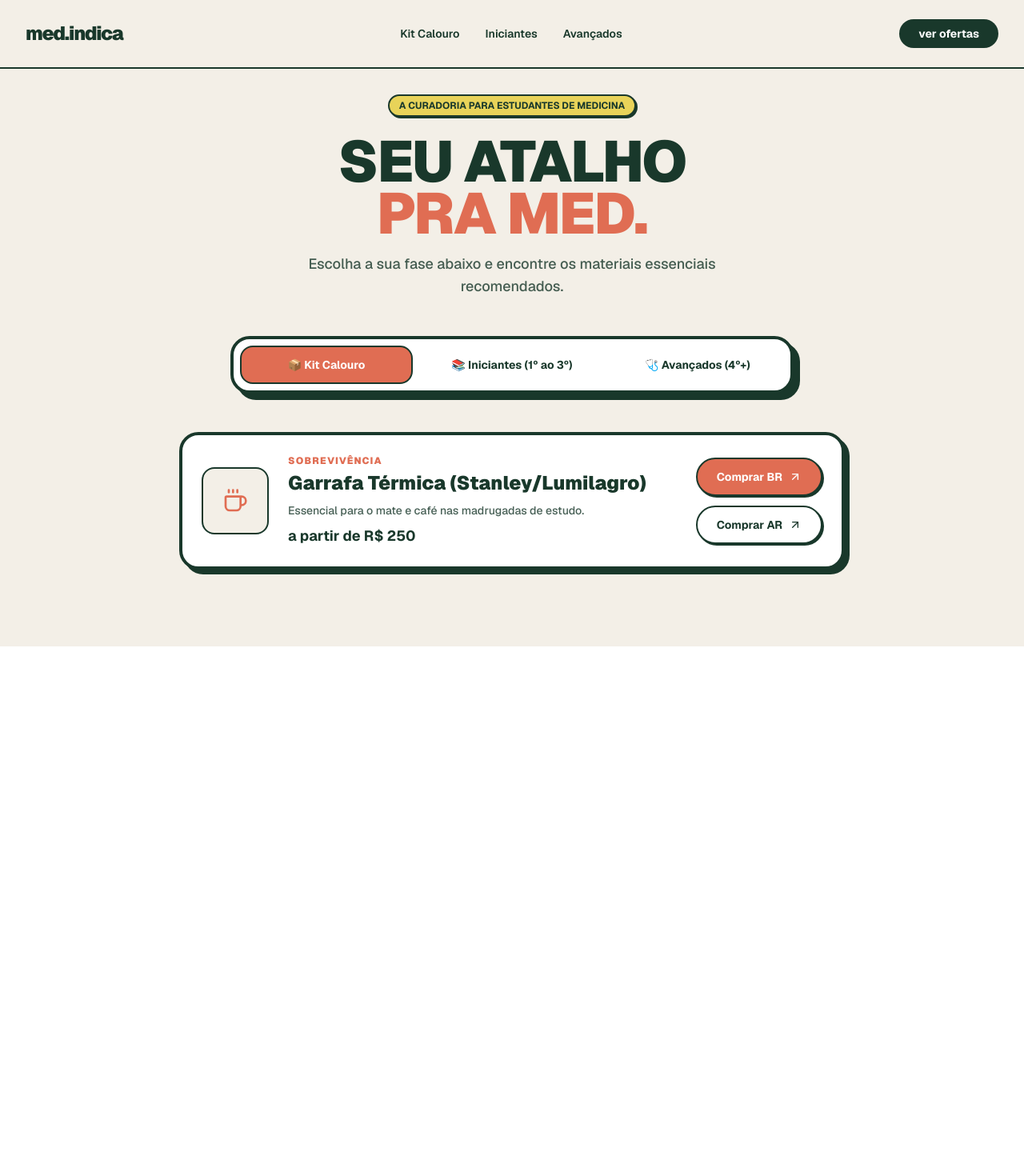
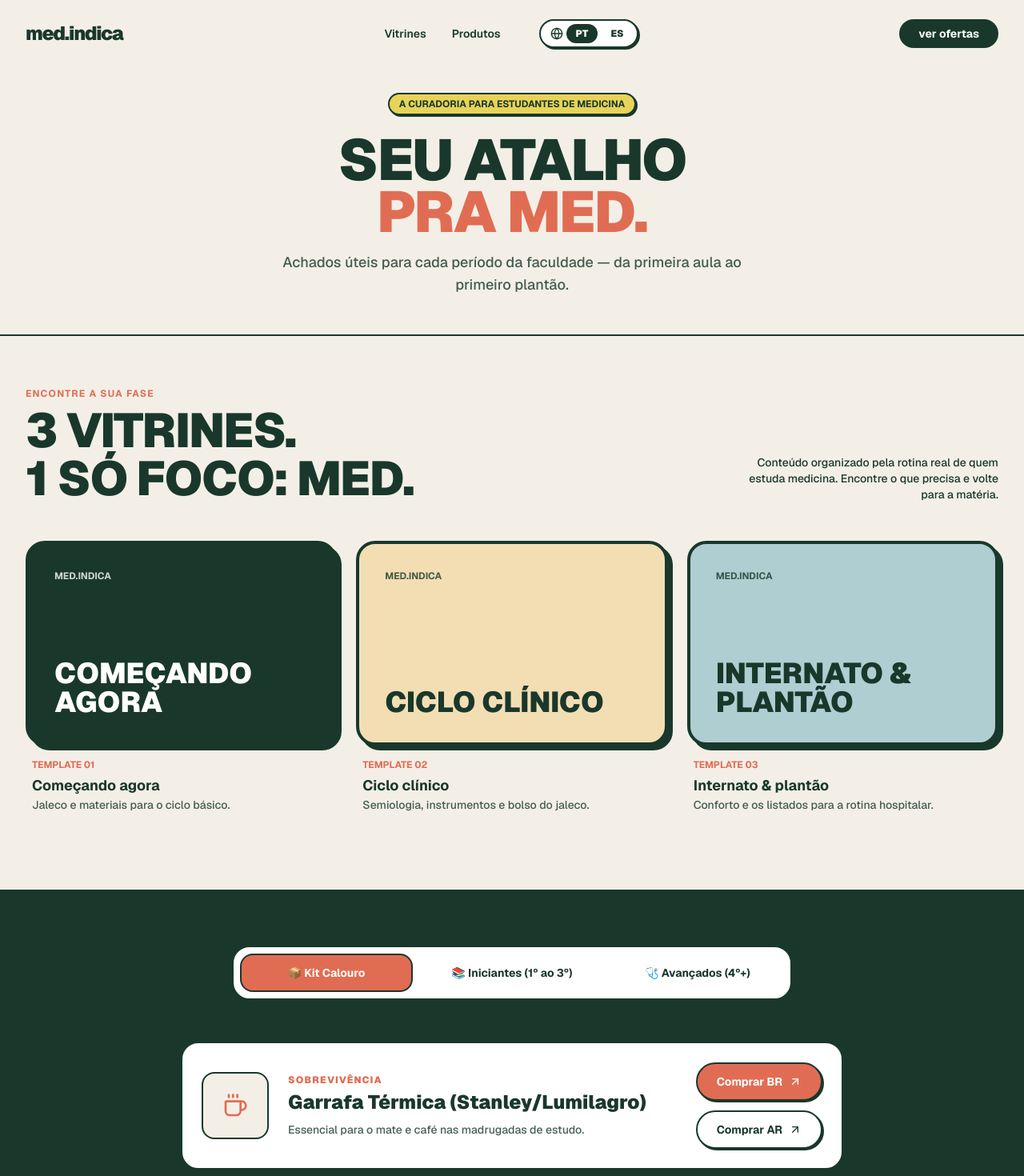
Before and after one commit to MostardaPunk/loja-med-indica, a Next.js app: page / in a window 1280 px wide. Shown: the top 1470 px of the page at 80% size. Before the commit the page ends 808 px from the top, so only its background shows below. Built offline with nearby package versions, Linux system fonts and the light colour scheme.

Commit message:
Remover precos para otimizar conversao de afiliados

```diff
--- a/app/page.tsx
+++ b/app/page.tsx
@@ -1,81 +1,164 @@
 "use client";
 
 import React, { useState } from 'react';
-import { Book, Stethoscope, Coffee, Laptop, Activity, ArrowRight, ArrowUpRight, Package } from 'lucide-react';
+import { Book, Stethoscope, Coffee, Laptop, Activity, ArrowRight, ArrowUpRight, Globe } from 'lucide-react';
 
 export default function MedIndicaPage() {
-  // Estado que controla qual aba está visível. Começa no 'calouro'.
   const [abaAtiva, setAbaAtiva] = useState('calouro');
+  const [idioma, setIdioma] = useState('pt');
 
   // ========================================================================
-  // 🛒 1. PRODUTOS: KIT CALOURO
+  // 🌍 DICIONÁRIO GERAL DO SITE
+  // ========================================================================
+  const textos = {
+    pt: {
+      menuVitrines: "Vitrines",
+      menuProdutos: "Produtos",
+      btnVerOfertas: "ver ofertas",
+      tagHero: "A CURADORIA PARA ESTUDANTES DE MEDICINA",
+      tituloHero1: "SEU ATALHO",
+      tituloHero2: "PRA MED.",
+      descHero: "Achados úteis para cada período da faculdade — da primeira aula ao primeiro plantão.",
+      tagVitrine: "Encontre a sua fase",
+      tituloVitrine: "3 VITRINES.",
+      subVitrine: "1 SÓ FOCO: MED.",
+      descVitrine: "Conteúdo organizado pela rotina real de quem estuda medicina. Encontre o que precisa e volte para a matéria.",
+      aba1: "📦 Kit Calouro",
+      aba2: "📚 Iniciantes (1º ao 3º)",
+      aba3: "🩺 Avançados (4º+)",
+      btnBR: "Comprar BR",
+      btnAR: "Comprar AR"
+    },
+    es: {
+      menuVitrines: "Vitrinas",
+      menuProdutos: "Productos",
+      btnVerOfertas: "ver ofertas",
+      tagHero: "LA SELECCIÓN PARA ESTUDIANTES DE MEDICINA",
+      tituloHero1: "TU ATAJO",
+      tituloHero2: "A MED.",
+      descHero: "Hallazgos útiles para cada período de la facultad — desde la primera clase hasta la primera guardia.",
+      tagVitrine: "Encuentra tu fase",
+      tituloVitrine: "3 VITRINAS.",
+      subVitrine: "1 SOLO ENFOQUE: MED.",
+      descVitrine: "Contenido organizado por la rutina real del estudiante de medicina. Encuentra lo que necesitas y vuelve a estudiar.",
+      aba1: "📦 Kit Ingresante",
+      aba2: "📚 Iniciales (1º al 3º)",
+      aba3: "🩺 Avanzados (4º+)",
+      btnBR: "Comprar BR",
+      btnAR: "Comprar AR"
+    }
+  };
+
+  const t = idioma === 'pt' ? textos.pt : textos.es;
+
+  // ========================================================================
+  // 🛒 1. SECÇÃO DAS VITRINES
+  // ========================================================================
+  const vitrines = [
+    {
+      id: 1,
+      fase: "TEMPLATE 01",
+      tituloPT: "Começando agora",
+      tituloES: "Empezando ahora",
+      descricaoPT: "Jaleco e materiais para o ciclo básico.",
+      descricaoES: "Ambo y materiales para el ciclo básico.",
+      corBg: "bg-[#19382B]",
+      corTexto: "text-white",
+    },
+    {
+      id: 2,
+      fase: "TEMPLATE 02",
+      tituloPT: "Ciclo clínico",
+      tituloES: "Ciclo clínico",
+      descricaoPT: "Semiologia, instrumentos e bolso do jaleco.",
+      descricaoES: "Semiología, instrumentos y bolsillo del ambo.",
+      corBg: "bg-[#F3DEB4]",
+      corTexto: "text-[#19382B]",
+    },
+    {
+      id: 3,
+      fase: "TEMPLATE 03",
+      tituloPT: "Internato & plantão",
+      tituloES: "Práctica final y guardia",
+      descricaoPT: "Conforto e os listados para a rotina hospitalar.",
+      descricaoES: "Confort y los listados para la rutina hospitalaria.",
+      corBg: "bg-[#AECED2]",
+      corTexto: "text-[#19382B]",
+    }
+  ];
+
+  // ========================================================================
+  // 🛒 2. PRODUTOS DAS ABAS INTERATIVAS
   // ========================================================================
   const produtosCalouro = [
     {
       id: 1,
-      tag: "SOBREVIVÊNCIA",
-      nome: "Garrafa Térmica (Stanley/Lumilagro)",
-      descricao: "Essencial para o mate e café nas madrugadas de estudo.",
-      precoBase: "250",
-      linkAR: "#", // Cole o link do ML Argentina aqui
-      linkBR: "#", // Cole o link do ML Brasil aqui
+      tagPT: "SOBREVIVÊNCIA",
+      tagES: "SUPERVIVENCIA",
+      nomePT: "Garrafa Térmica (Stanley/Lumilagro)",
+      nomeES: "Termo (Stanley/Lumilagro)",
+      descricaoPT: "Essencial para o mate e café nas madrugadas de estudo.",
+      descricaoES: "Esencial para el mate y café en las madrugadas de estudio.",
+      linkAR: "https://www.mercadolibre.com.ar",
+      linkBR: "https://www.mercadolivre.com.br",
       icone: <Coffee className="w-8 h-8 text-[#E06D53]" />
     }
   ];
 
-  // ========================================================================
-  // 🛒 2. PRODUTOS: INICIANTES (1º ao 3º ano)
-  // ========================================================================
   const produtosIniciantes = [
     {
       id: 1,
-      tag: "ESTUDO",
-      nome: "Suporte Ergonômico Notebook",
-      descricao: "Salva o seu pescoço nas horas de leitura de Crecimiento y Desarrollo.",
-      precoBase: "89",
+      tagPT: "ESTUDO",
+      tagES: "ESTUDIO",
+      nomePT: "Suporte Ergonômico Notebook",
+      nomeES: "Soporte Ergonómico Notebook",
+      descricaoPT: "Salva o seu pescoço nas horas de leitura de Crecimiento y Desarrollo.",
+      descricaoES: "Salva tu cuello en las horas de lectura de Crecimiento y Desarrollo.",
       linkAR: "#",
       linkBR: "#",
       icone: <Laptop className="w-8 h-8 text-[#19382B]" />
     },
     {
       id: 2,
-      tag: "LIVRO",
-      nome: "Atlas de Anatomia Humana",
-      descricao: "Obrigatório para as aulas práticas de laboratório.",
-      precoBase: "450",
+      tagPT: "LIVRO",
+      tagES: "LIBRO",
+      nomePT: "Atlas de Anatomia Humana",
+      nomeES: "Atlas de Anatomía Humana",
+      descricaoPT: "Obrigatório para as aulas práticas de laboratório.",
+      descricaoES: "Obligatorio para las clases prácticas de laboratorio.",
       linkAR: "#",
       linkBR: "#",
       icone: <Book className="w-8 h-8 text-[#19382B]" />
     }
   ];
 
-  // ========================================================================
-  // 🛒 3. PRODUTOS: AVANÇADOS (4º ano em diante)
-  // ========================================================================
   const produtosAvancados = [
     {
       id: 1,
-      tag: "OBRIGATÓRIO",
-      nome: "Pijama Cirúrgico (Ambo)",
-      descricao: "Tecido anti-amasso, perfeito para os plantões.",
-      precoBase: "150",
+      tagPT: "OBRIGATÓRIO",
+      tagES: "OBLIGATORIO",
+      nomePT: "Pijama Cirúrgico (Ambo)",
+      nomeES: "Ambo Médico",
+      descricaoPT: "Tecido anti-amasso, perfeito para os plantões.",
+      descricaoES: "Tela antimanchas y antiarrugas, perfecto para las guardias.",
       linkAR: "#",
       linkBR: "#",
       icone: <Activity className="w-8 h-8 text-[#E06D53]" />
     },
     {
       id: 2,
-      tag: "CLÍNICA",
-      nome: "Estetoscópio Littmann",
-      descricao: "A melhor acústica para Semiologia. Investimento para a vida.",
-      precoBase: "850",
+      tagPT: "CLÍNICA",
+      tagES: "CLÍNICA",
+      nomePT: "Estetoscópio Littmann",
+      nomeES: "Estetoscopio Littmann",
+      descricaoPT: "A melhor acústica para Semiologia. Investimento para a vida.",
+      descricaoES: "La mejor acústica para Semiología. Inversión para toda la vida.",
       linkAR: "#",
       linkBR: "#",
       icone: <Stethoscope className="w-8 h-8 text-[#E06D53]" />
     }
   ];
 
-  // Função para escolher qual lista mostrar baseada na aba ativa
   const obterProdutosDaAba = () => {
     if (abaAtiva === 'calouro') return produtosCalouro;
     if (abaAtiva === 'iniciantes') return produtosIniciantes;
@@ -92,57 +175,110 @@ export default function MedIndicaPage() {
     <div className="min-h-screen bg-[#F3EFE7] text-[#19382B] font-sans selection:bg-[#E06D53] selection:text-white pb-24">
 
       {/* NAVBAR */}
-      <nav className="flex items-center justify-between px-8 py-6 max-w-7xl mx-auto border-b-2 border-[#19382B] border-opacity-10 mb-8">
+      <nav className="flex items-center justify-between px-8 py-6 max-w-7xl mx-auto mb-8">
         <div className="text-2xl font-black tracking-tighter">med.indica</div>
-        <div className="hidden md:flex gap-8 text-sm font-semibold">
-          <button onClick={() => setAbaAtiva('calouro')} className="hover:text-[#E06D53] transition">Kit Calouro</button>
-          <button onClick={() => setAbaAtiva('iniciantes')} className="hover:text-[#E06D53] transition">Iniciantes</button>
-          <button onClick={() => setAbaAtiva('avancados')} className="hover:text-[#E06D53] transition">Avançados</button>
+
+        <div className="hidden md:flex gap-8 text-sm font-semibold items-center">
+          <a href="#vitrines" className="hover:text-[#E06D53] transition">{t.menuVitrines}</a>
+          <a href="#loja" className="hover:text-[#E06D53] transition">{t.menuProdutos}</a>
+
+          <div className="flex items-center gap-1 bg-white rounded-full p-1 border-2 border-[#19382B] shadow-[2px_2px_0px_#19382B] ml-4">
+            <Globe className="w-4 h-4 text-[#19382B] ml-2" />
+            <button onClick={() => setIdioma('pt')} className={`px-3 py-1 text-xs font-black rounded-full transition ${idioma === 'pt' ? 'bg-[#19382B] text-white' : 'text-[#19382B] hover:bg-gray-200'}`}>PT</button>
+            <button onClick={() => setIdioma('es')} className={`px-3 py-1 text-xs font-black rounded-full transition ${idioma === 'es' ? 'bg-[#19382B] text-white' : 'text-[#19382B] hover:bg-gray-200'}`}>ES</button>
           </div>
-        <button onClick={() => setAbaAtiva('calouro')} className="bg-[#19382B] text-white px-6 py-2 rounded-full text-sm font-bold hover:bg-opacity-90 transition">
-          ver ofertas
-        </button>
+        </div>
+
+        <a href="#loja" className="bg-[#19382B] text-white px-6 py-2 rounded-full text-sm font-bold hover:bg-opacity-90 transition hidden md:block">
+          {t.btnVerOfertas}
+        </a>
       </nav>
 
-      {/* HERO SECTION COMPACTA (Para as abas aparecerem logo) */}
+      {/* MENU MOBILE IDIOMA */}
+      <div className="flex justify-center md:hidden mb-8">
+         <div className="flex items-center gap-1 bg-white rounded-full p-1 border-2 border-[#19382B] shadow-[2px_2px_0px_#19382B]">
+            <Globe className="w-4 h-4 text-[#19382B] ml-2" />
+            <button onClick={() => setIdioma('pt')} className={`px-3 py-1 text-xs font-black rounded-full transition ${idioma === 'pt' ? 'bg-[#19382B] text-white' : 'text-[#19382B] hover:bg-gray-200'}`}>PT</button>
+            <button onClick={() => setIdioma('es')} className={`px-3 py-1 text-xs font-black rounded-full transition ${idioma === 'es' ? 'bg-[#19382B] text-white' : 'text-[#19382B] hover:bg-gray-200'}`}>ES</button>
+          </div>
+      </div>
+
+      {/* HERO SECTION */}
       <header className="px-8 pb-12 max-w-7xl mx-auto flex flex-col items-center text-center">
         <div className="inline-block bg-[#E8D359] text-xs font-bold px-3 py-1 rounded-full border-2 border-[#19382B] mb-6 shadow-[2px_2px_0px_#19382B]">
-          A CURADORIA PARA ESTUDANTES DE MEDICINA
+          {t.tagHero}
         </div>
-        <h1 className="text-5xl md:text-7xl font-black leading-[0.9] tracking-tight mb-4">
-          SEU ATALHO <br/><span className="text-[#E06D53]">PRA MED.</span>
+        <h1 className="text-5xl md:text-7xl font-black leading-[0.9] tracking-tight mb-4 uppercase">
+          {t.tituloHero1} <br/><span className="text-[#E06D53]">{t.tituloHero2}</span>
         </h1>
         <p className="text-lg font-medium max-w-xl opacity-80">
-          Escolha a sua fase abaixo e encontre os materiais essenciais recomendados.
+          {t.descHero}
         </p>
       </header>
 
-      {/* MENU DE ABAS */}
+      {/* SECÇÃO 3 VITRINES */}
+      <section id="vitrines" className="px-8 py-16 max-w-7xl mx-auto border-t-2 border-[#19382B]">
+        <div className="flex flex-col md:flex-row justify-between items-end mb-12">
+          <div>
+            <p className="text-[#E06D53] text-xs font-bold tracking-widest uppercase mb-2">{t.tagVitrine}</p>
+            <h2 className="text-4xl md:text-6xl font-black tracking-tight uppercase">{t.tituloVitrine}<br/>{t.subVitrine}</h2>
+          </div>
+          <p className="max-w-xs font-medium text-sm text-right hidden md:block">
+            {t.descVitrine}
+          </p>
+        </div>
+
+        <div className="grid grid-cols-1 md:grid-cols-3 gap-6">
+          {vitrines.map((vitrine) => (
+            <div key={vitrine.id} className="group cursor-pointer">
+              <div className={`${vitrine.corBg} ${vitrine.corTexto} p-8 rounded-3xl h-64 border-4 border-[#19382B] shadow-[6px_6px_0px_#19382B] flex flex-col justify-between mb-4 group-hover:-translate-y-2 transition-transform`}>
+                <div className="flex justify-between items-center text-xs font-bold opacity-80 uppercase">
+                  <span>med.indica</span>
+                </div>
+                <h3 className="text-4xl font-black leading-none uppercase">
+                  {idioma === 'pt' ? vitrine.tituloPT : vitrine.tituloES}
+                </h3>
+              </div>
+              <div className="flex justify-between items-start px-2">
+                <div>
+                  <p className="text-[#E06D53] text-xs font-bold mb-1">{vitrine.fase}</p>
+                  <h4 className="font-bold text-lg">{idioma === 'pt' ? vitrine.tituloPT : vitrine.tituloES}</h4>
+                  <p className="text-sm font-medium opacity-80">{idioma === 'pt' ? vitrine.descricaoPT : vitrine.descricaoES}</p>
+                </div>
+              </div>
+            </div>
+          ))}
+        </div>
+      </section>
+
+      {/* LOJA E MENU DE ABAS INTERATIVAS */}
+      <section id="loja" className="bg-[#19382B] py-16 mt-8 border-t-4 border-[#19382B]">
+
         <div className="px-8 max-w-3xl mx-auto mb-12">
           <div className="flex flex-col sm:flex-row gap-4 justify-center bg-white p-2 rounded-3xl border-4 border-[#19382B] shadow-[8px_8px_0px_#19382B]">
             <button
               onClick={() => setAbaAtiva('calouro')}
               className={`flex-1 py-3 px-6 rounded-2xl font-bold text-sm transition-all border-2 ${abaAtiva === 'calouro' ? 'bg-[#E06D53] text-white border-[#19382B]' : 'bg-transparent border-transparent text-[#19382B] hover:bg-gray-100'}`}
             >
-            📦 Kit Calouro
+              {t.aba1}
             </button>
             <button
               onClick={() => setAbaAtiva('iniciantes')}
               className={`flex-1 py-3 px-6 rounded-2xl font-bold text-sm transition-all border-2 ${abaAtiva === 'iniciantes' ? 'bg-[#19382B] text-white border-[#19382B]' : 'bg-transparent border-transparent text-[#19382B] hover:bg-gray-100'}`}
             >
-            📚 Iniciantes (1º ao 3º)
+              {t.aba2}
             </button>
             <button
               onClick={() => setAbaAtiva('avancados')}
               className={`flex-1 py-3 px-6 rounded-2xl font-bold text-sm transition-all border-2 ${abaAtiva === 'avancados' ? 'bg-[#E8D359] text-[#19382B] border-[#19382B]' : 'bg-transparent border-transparent text-[#19382B] hover:bg-gray-100'}`}
             >
-            🩺 Avançados (4º+)
+              {t.aba3}
             </button>
           </div>
         </div>
 
-      {/* LISTA DE PRODUTOS DA ABA ATIVA */}
-      <section className="px-8 max-w-4xl mx-auto">
+        {/* LISTA DE PRODUTOS */}
+        <div className="px-8 max-w-4xl mx-auto">
           <div className="space-y-6">
             {produtosAtuais.map((produto) => (
               <div key={produto.id} className="border-4 border-[#19382B] bg-white rounded-3xl p-6 flex flex-col sm:flex-row items-center gap-6 hover:-translate-y-1 transition-transform shadow-[6px_6px_0px_#19382B]">
@@ -150,21 +286,27 @@ export default function MedIndicaPage() {
                   {produto.icone}
                 </div>
                 <div className="flex-1 text-center sm:text-left">
-                <p className="text-[#E06D53] text-xs font-black tracking-widest mb-1 uppercase">{produto.tag}</p>
-                <h3 className="text-2xl font-black mb-2">{produto.nome}</h3>
-                <p className="text-sm font-medium opacity-80 mb-2">{produto.descricao}</p>
-                <p className="font-bold text-lg text-[#19382B]">a partir de R$ {produto.precoBase}</p>
+                  <p className="text-[#E06D53] text-xs font-black tracking-widest mb-1 uppercase">
+                    {idioma === 'pt' ? produto.tagPT : produto.tagES}
+                  </p>
+                  <h3 className="text-2xl font-black mb-2 text-[#19382B]">
+                    {idioma === 'pt' ? produto.nomePT : produto.nomeES}
+                  </h3>
+                  <p className="text-sm font-medium opacity-80 text-[#19382B]">
+                    {idioma === 'pt' ? produto.descricaoPT : produto.descricaoES}
+                  </p>
                 </div>
                 <div className="flex flex-col gap-3 w-full sm:w-auto">
                   <a href={produto.linkBR} target="_blank" rel="noreferrer" className="bg-[#E06D53] text-white text-sm font-bold px-6 py-3 rounded-full border-2 border-[#19382B] shadow-[2px_2px_0px_#19382B] hover:translate-y-1 hover:shadow-none transition flex items-center justify-center gap-2">
-                  Comprar BR <ArrowUpRight className="w-4 h-4" />
+                    {t.btnBR} <ArrowUpRight className="w-4 h-4" />
                   </a>
                    <a href={produto.linkAR} target="_blank" rel="noreferrer" className="bg-white text-[#19382B] text-sm font-bold px-6 py-3 rounded-full border-2 border-[#19382B] shadow-[2px_2px_0px_#19382B] hover:translate-y-1 hover:shadow-none transition flex items-center justify-center gap-2">
-                  Comprar AR <ArrowUpRight className="w-4 h-4" />
+                    {t.btnAR} <ArrowUpRight className="w-4 h-4" />
                   </a>
                 </div>
               </div>
             ))}
+          </div>
         </div>
       </section>
 
```
Lines whose indentation alone changed are shown as unchanged.
